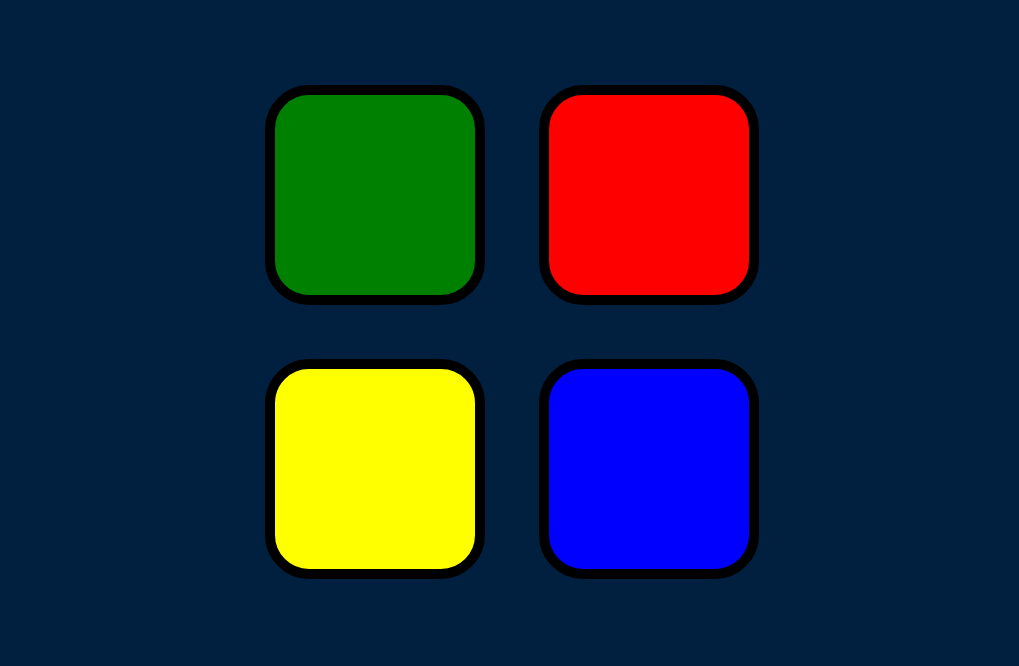
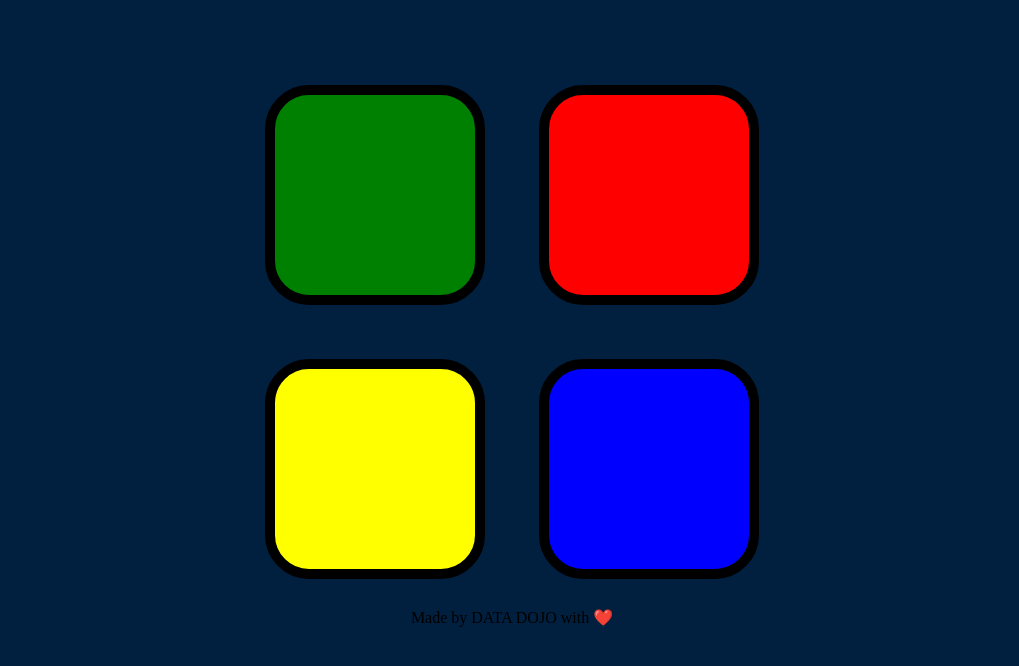
Before and after one commit to junaidhashim6/Simon-Game, a plain HTML site: page index.html in a window 1280 px wide. Shown: the part 114-780 px from the top of the page, without its empty margins (128-1147 px from the left). Drawn offline with nearby package versions, Linux system fonts and the light colour scheme.

Commit message:
Add footer

```diff
--- a/index.html
+++ b/index.html
@@ -29,3 +29,4 @@
     <script src="game.js" charset="utf-8"></script>
   </body>
 </html>
+<footer>Made by DATA DOJO with ❤️</footer>
```
